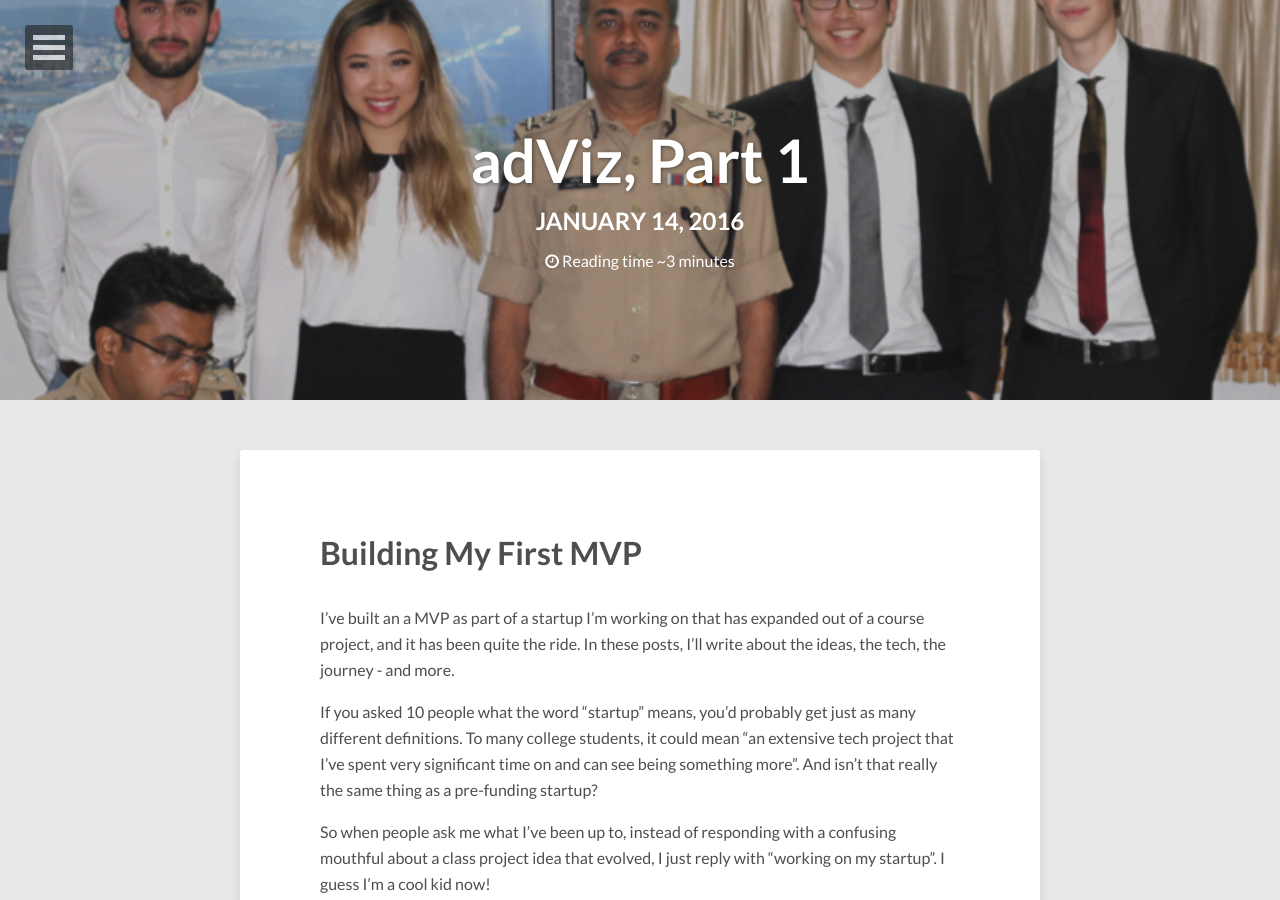
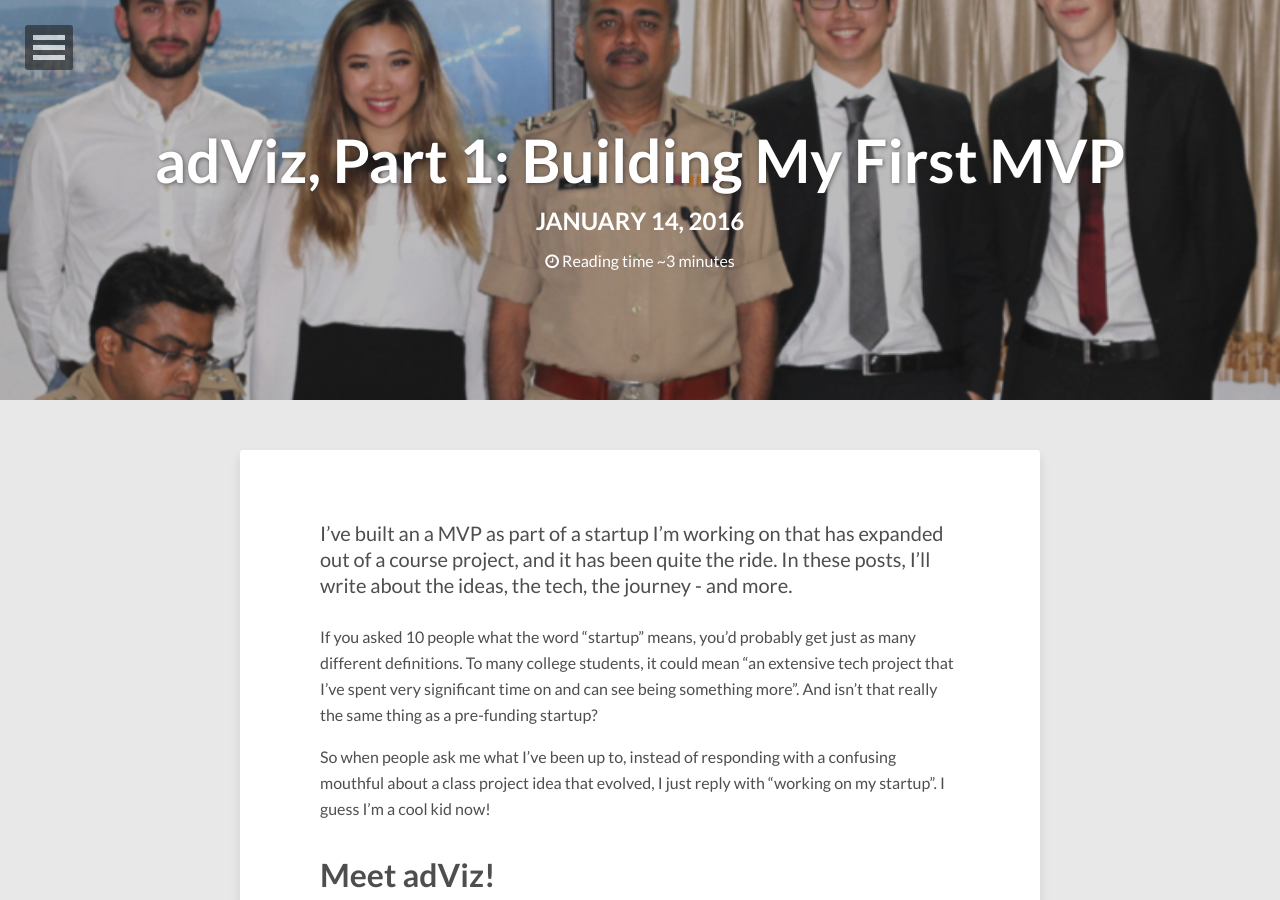
Before and after one commit to txizzle/blog, a Jekyll site: the page built from _posts/2016-01-14-Adviz-Part-1.md, in a window 1280 px wide and 900 px high. Built offline with Jekyll 4.4.1, drawn with Linux system fonts in a browser that asks for light colours; nearby versions of some CDN libraries; part of the change alters nothing that is shown.

```diff
--- a/_posts/2016-01-14-Adviz-Part-1.md
+++ b/_posts/2016-01-14-Adviz-Part-1.md
@@ -1,13 +1,11 @@
 ---
 layout: post
-title: adViz, Part 1
+title: adViz, Part 1&#58; Building My First MVP
 tags: [adViz, startup, india, PM]
 modified: 2016-1-14
 image:
   feature: garg.png
 ---
-
-# Building My First MVP
 I've built an a MVP as part of a startup I'm working on that has expanded out of a course project, and it has been quite the ride. In these posts, I'll write about the ideas, the tech, the journey - and more.
 
 If you asked 10 people what the word "startup" means, you'd probably get just as many different definitions. To many college students, it could mean "an extensive tech project that I've spent very significant time on and can see being something more". And isn't that really the same thing as a pre-funding startup?
```
